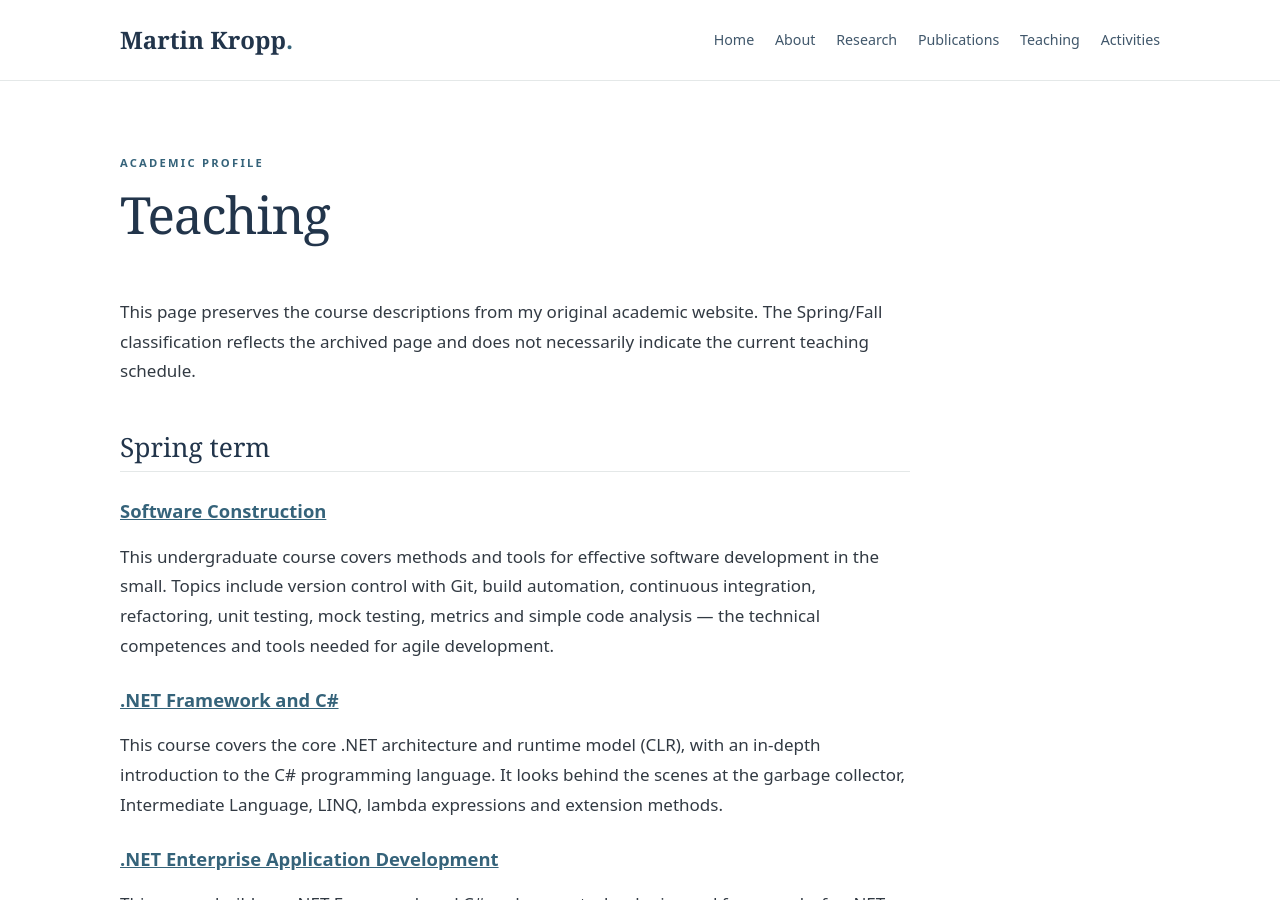
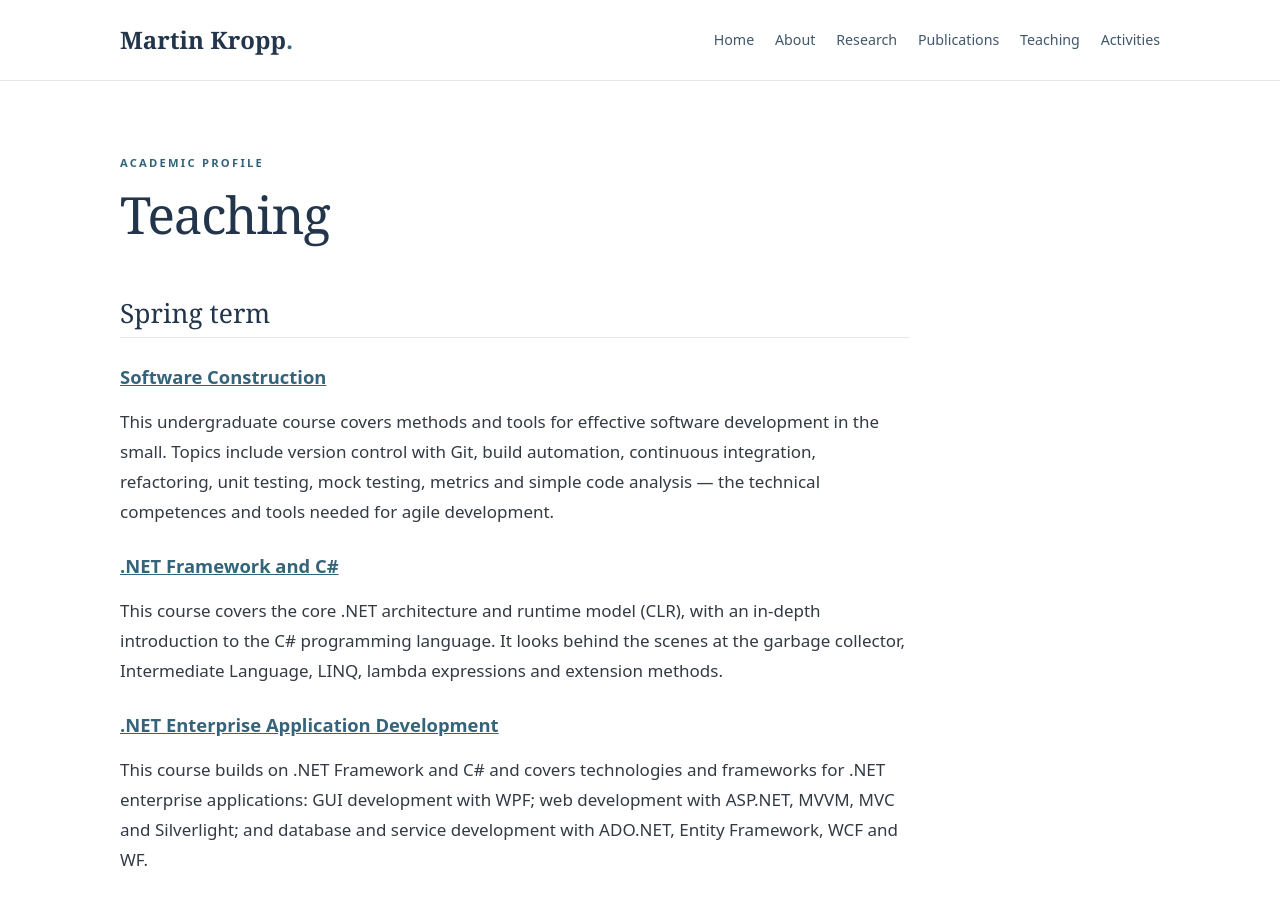
Before and after one commit to martinkropp/martinkropp.github.io, a Jekyll site: the page built from teaching.md, in a window 1280 px wide and 900 px high. Built offline with Jekyll 4.4.1, drawn with Linux system fonts in a browser that asks for light colours; some of the changed text lies outside the part shown.

Commit message:
Remove editorial migration notes from teaching.md

```diff
--- a/teaching.md
+++ b/teaching.md
@@ -3,8 +3,6 @@ title: Teaching
 permalink: /teaching
 description: Software engineering courses taught by Martin Kropp at FHNW.
 ---
-
-This page preserves the course descriptions from my original academic website. The Spring/Fall classification reflects the archived page and does not necessarily indicate the current teaching schedule.
 
 ## Spring term
 
@@ -57,5 +55,3 @@ An introduction to object-oriented analysis and design based on Craig Larman's b
 For several years I taught a thorough introduction to software engineering. During this course I also collected material, links and document templates for students.
 
 ---
-
-*Historical course links are preserved from the original website and may no longer be active. Technologies and course assignments are described as they appeared in the archived material.*
```
